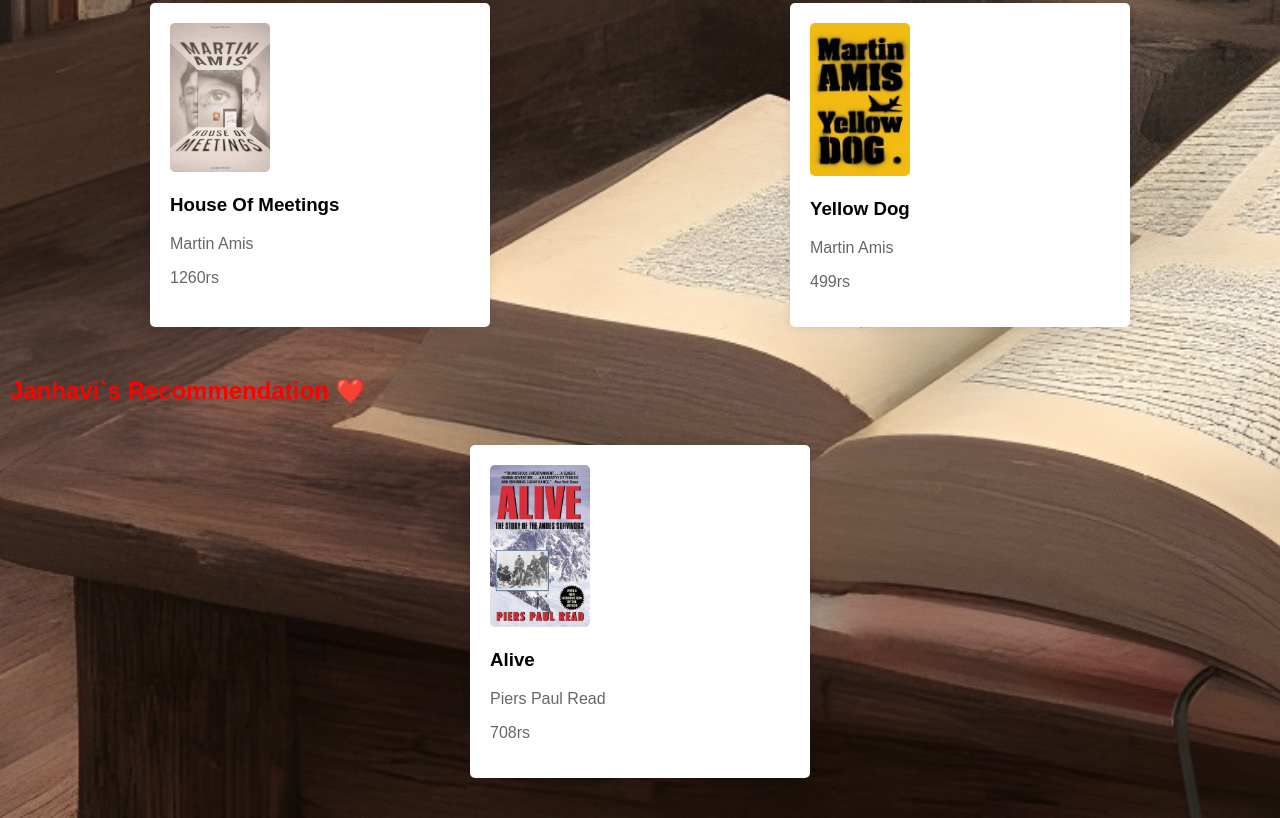
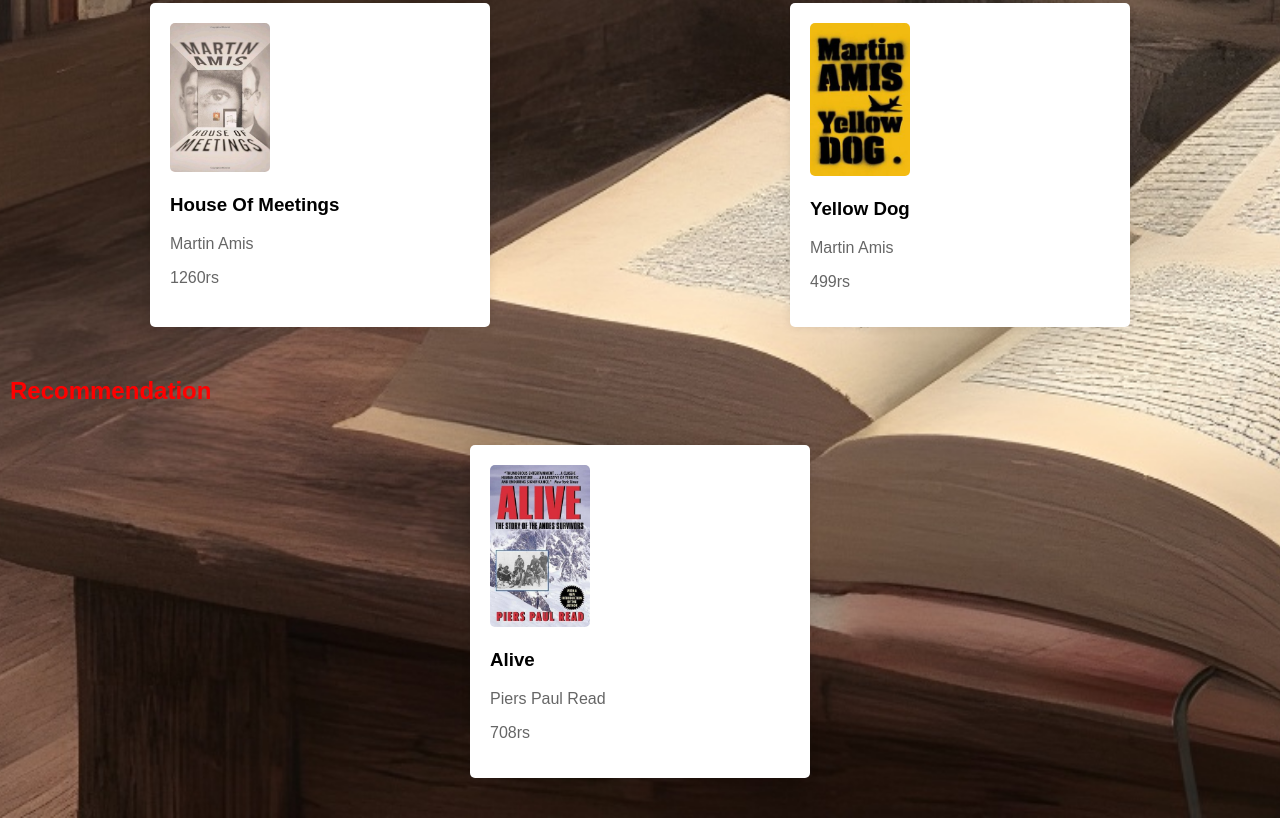
Before and after one commit to Yashvardhandhondge/Bookstore2, a plain HTML site: page Index.html in a window 1280 px wide. Shown: the part 1726-2544 px from the top of the page. Drawn offline with Linux system fonts and the light colour scheme.

Commit message:
Update Index.html

```diff
--- a/Index.html
+++ b/Index.html
@@ -275,7 +275,7 @@ nav ul li:hover::after {
                             <a href="#shardya">Best Sellers</a>
                             <a href="#ramya">Editor's Picks</a>
                             <a href="#surya">Featured Authors(Martin Amis)</a>
-                            <a href="#Janu"> Janhavi`s Recommendations ❤️</a>
+                            <a href="#Janu"> Staff Recommendations </a>
 
                         </div>
                     </li>
@@ -412,7 +412,7 @@ nav ul li:hover::after {
             </div>
         </section>
         <section id="Janu">
-            <h2>Janhavi`s Recommendation ❤️</h2>
+            <h2> Recommendation </h2>
             <div class="book-container">
                 <div class="book" onclick="showModal('book13-details')">
                     <img src="Alive.jpg".jpg" alt="The Story Of My Experiments" width="100px">
```
